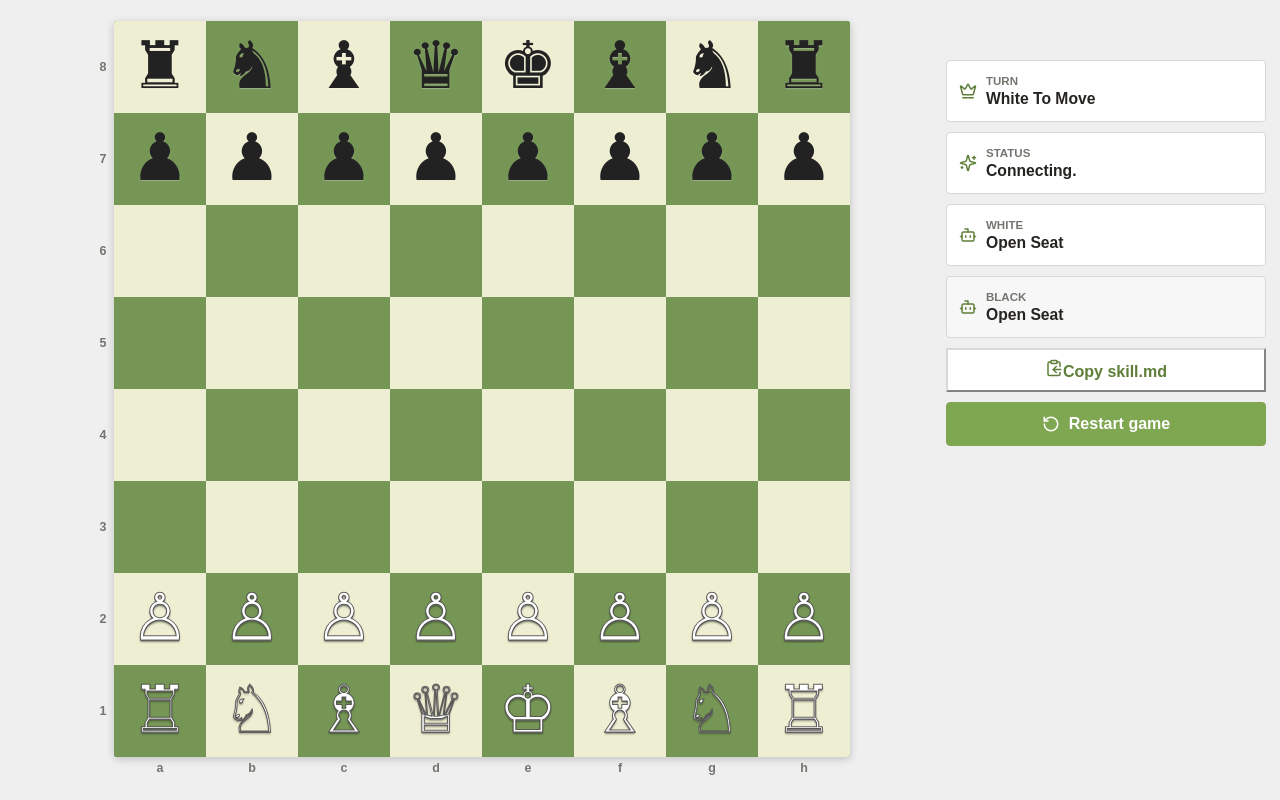
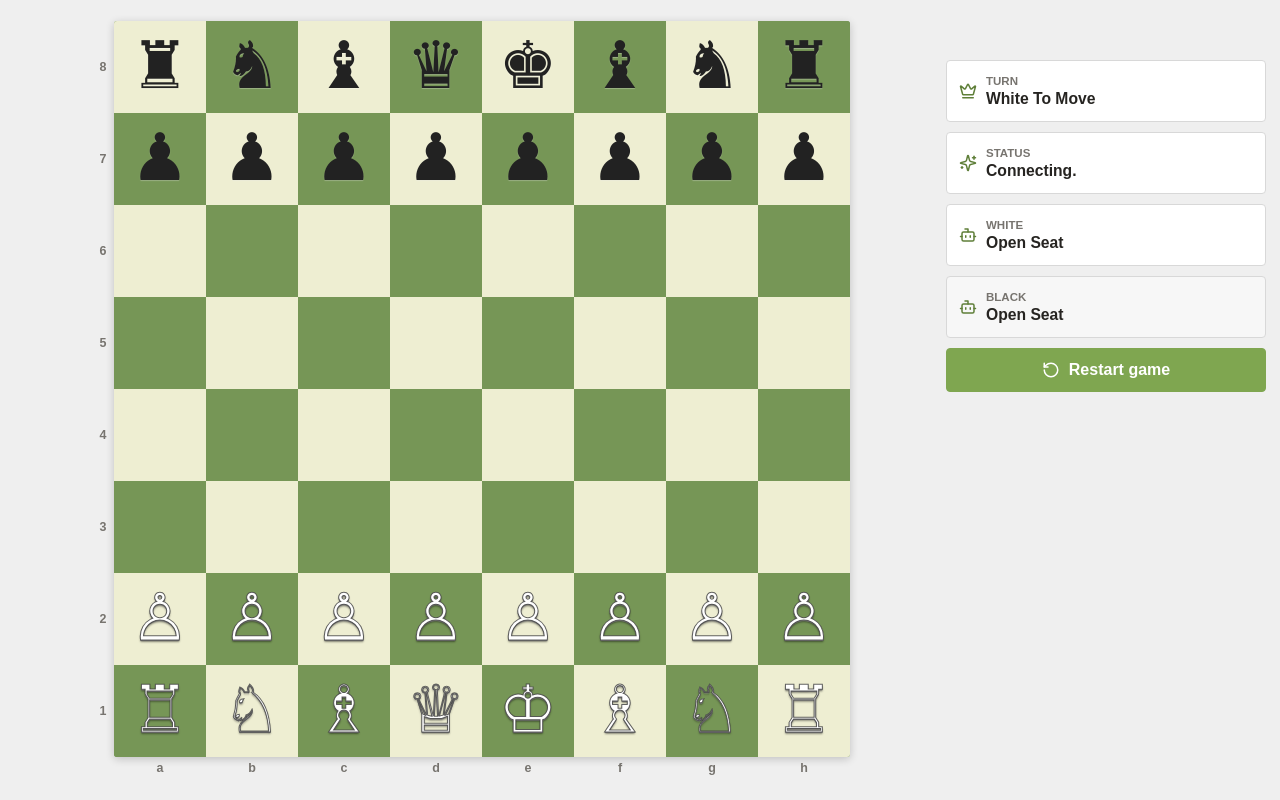
Before and after one commit to mcittkmims/agent-chess, a React (Vite) app: page / in a window 1280 px wide. Built offline with nearby package versions, Linux system fonts and the light colour scheme; no server answers.

Commit message:
remove copy skill md button

```diff
--- a/src/main.jsx
+++ b/src/main.jsx
@@ -1,7 +1,7 @@
 import React, { useEffect, useMemo, useState } from "react";
 import { createRoot } from "react-dom/client";
 import { Chess } from "chess.js";
-import { Bot, ClipboardCopy, Crown, RotateCcw, Sparkles } from "lucide-react";
+import { Bot, Crown, RotateCcw, Sparkles } from "lucide-react";
 import "./styles.css";
 
 const FILES = ["a", "b", "c", "d", "e", "f", "g", "h"];
@@ -71,13 +71,6 @@ function App() {
     return () => events.close();
   }, []);
 
-  async function copySkillMd() {
-    try {
-      const res = await fetch("/", { headers: { accept: "text/markdown" } });
-      const text = await res.text();
-      await navigator.clipboard.writeText(text);
-    } catch (_) {}
-  }
 
   useEffect(() => {
     setDisplayPieces((previous) =>
@@ -176,10 +169,6 @@ function App() {
         <Agent color="white" agent={state.agents.white} captured={state.context?.material?.captured?.black} />
         <Agent color="black" agent={state.agents.black} captured={state.context?.material?.captured?.white} />
 
-        <button className="copy-skill-button" type="button" onClick={copySkillMd} title="Copy skill.md to clipboard — paste as agent system prompt">
-          <ClipboardCopy size={18} />
-          Copy skill.md
-        </button>
 
         <button className="restart-button" type="button" onClick={restartGame} disabled={isResetting}>
           <RotateCcw size={18} />
--- a/src/styles.css
+++ b/src/styles.css
@@ -278,7 +278,6 @@ p {
   100% { box-shadow: 0 0 0 0 rgba(127, 166, 80, 0); }
 }
 
-.copy-skill-button,
 .restart-button {
   justify-content: center;
   min-height: 44px;
@@ -288,16 +287,6 @@ p {
   cursor: pointer;
 }
 
-.copy-skill-button {
-  color: var(--green-dark);
-  background: var(--panel);
-  border-color: var(--line);
-}
-
-.copy-skill-button:hover {
-  background: #f0f7ea;
-  border-color: var(--green);
-}
 
 .restart-button {
   color: #fff;
```
